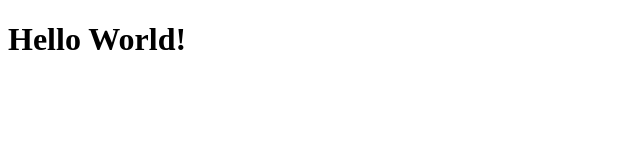
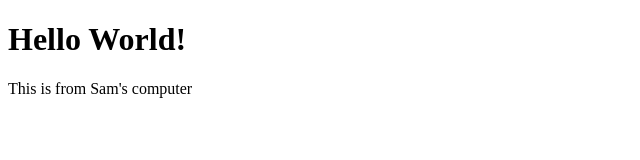
Before and after one commit to JoDieHard/example, a plain HTML site: page index.html in a window 1280 px wide. Shown: the whole page, without its empty margins (0-640 px from the left). Drawn offline with Linux system fonts and the light colour scheme.

Commit message:
add paragraph to index

```diff
--- a/index.html
+++ b/index.html
@@ -8,6 +8,6 @@
 </head>
 <body>
     <h1>Hello World!</h1>
-
+    <p>This is from Sam's computer</p>
 </body>
 </html>
```
